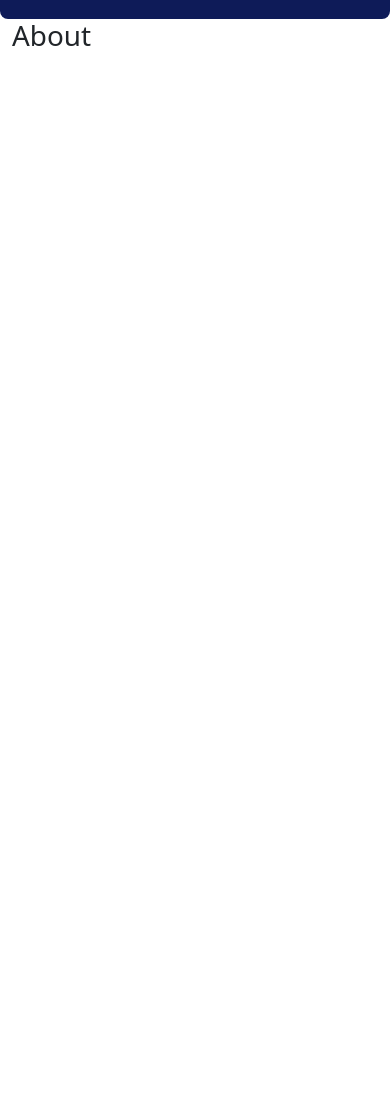
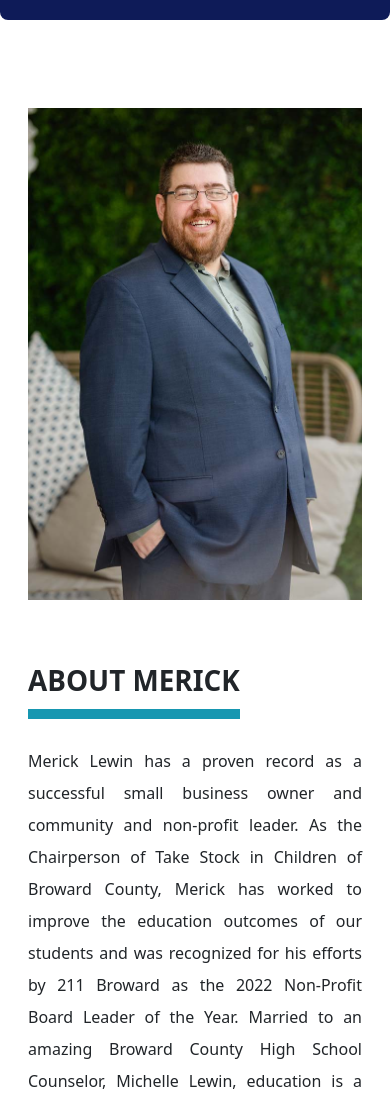
Before and after one commit to Merick-Lewin-Campaign/website-2022, a website built with Parcel: page src/index.html in a window 390 px wide. Shown: the part 900-2000 px from the top of the page. Before the commit the page ends 960 px from the top, so only its background shows below. Built offline with nearby package versions, Linux system fonts and the light colour scheme.

Commit message:
add about section and responsive styling

```diff
--- a/src/index.html
+++ b/src/index.html
@@ -15,12 +15,11 @@
 </head>
 
 <body>
-    <div class="hdr-container">
     <!-- Navbar -->
     <nav class="navbar navbar-expand-lg sticky-top navbar-dark p-3 nav-bg">
         <div class="container-lg d-flex justify-content-lg-between">
             <a class="navbar-brand" href="#">
-                    <img src="./img/campaign-logo.svg" alt="" width="300">
+                <img src="./img/campaign-logo.svg" alt="Merick Lewin for School Board District 6 Logo" width="300">
                 </a>
                 <button class="navbar-toggler" type="button" data-bs-toggle="collapse" data-bs-target="#navbarNav"
                     aria-controls="navbarNav" aria-expanded="false" aria-label="Toggle navigation">
@@ -51,7 +50,7 @@
                 </div>
             </nav>
             <!-- /Navbar -->
-
+            <div class="hdr-container">
                 <!-- Hero -->
                 <header class="hero home-hdr">
                     <div class="container-lg d-flex justify-content-md-between align-items-end  justify-content-sm-center">
@@ -65,7 +64,7 @@
                             schools.</p>
                         </div>
                     <div class="col-sm-8 col-md-6 col-xl-5">
-                        <img src="./img/hdr-photo.png" alt="Merick Lewin Family Photo">
+                        <img src="./img/hdr-photo.png" class="img-fluid" alt="Merick Lewin Family Photo">
                     </div>
                     </div>
                     </div>
@@ -105,13 +104,26 @@
     <!-- /Hero -->
 
     <!-- About -->
-    <div class="container-lg">
-        <div class="row">
-            <div class="col-8">
-                <h1>About</h1>
+    <section class="container-lg">
+        <div class="about mx-xl-5 mx-lg-3 mx-md-1">
+            <div class="about-img">
+                <img src="./img/MerickLewin.jpg" alt="Merick Lewin Photo" class="img-fluid">
+            </div>
+            <div class="about-text">
+                <h1 class="mb-5"><span>About Merick</span></h1>
+                <p>Merick Lewin has a proven record as a successful small business owner and community and non-profit leader. As the
+                    Chairperson of Take Stock in Children of Broward County, Merick has worked to improve the education outcomes of
+                    our
+                    students and was recognized for his efforts by 211 Broward as the 2022 Non-Profit Board Leader of the Year.
+                    Married
+                    to an amazing Broward County High School Counselor, Michelle Lewin, education is a shared passion in the Lewin
+                    Household. Merick and Michelle have a one year old son, whose future public education along with the experiences
+                    above drove Merick to seek a position on the school board and dedicate himself to work every day to improve our
+                    schools.</p>
+                <button type="submit" class="btn btn-danger px-4 py-3">Read More About Campaign</button>
             </div>
             </div>
-            </div>
+        </section>
     <!-- /About -->
     <!-- Focus -->
     <!-- /Focus -->
--- a/src/index.js
+++ b/src/index.js
@@ -1 +1,15 @@
 import 'bootstrap';
+
+//homepage nav background color when begin to scroll down
+const navbar = document.querySelector('nav')
+
+window.onscroll = function () {
+    // pageYOffset or scrollY
+    if (window.pageYOffset > 50) {
+        navbar.classList.add('scrolled')
+    } else {
+        navbar.classList.remove('scrolled')
+    }
+}
+
+// underline animation when scroll reach the section
--- a/src/scss/abstracts/_css-variables.scss
+++ b/src/scss/abstracts/_css-variables.scss
@@ -1,3 +1,8 @@
 :root {
     --bs-body-font-family:'Roboto', sans-serif;
+    --lg-spacing: 8rem
 }
+
+.py-lg {
+    padding: var(--lg-spacing) 0
+}
--- a/src/scss/components/_hero.scss
+++ b/src/scss/components/_hero.scss
@@ -1,11 +1,11 @@
 // main header container
 .hdr-container{
-    height: 85vh;
+    height: 75vh;
         @media screen and (max-width: 768px) {
-        height: 100vh;
+        height: 90vh;
     }
      @media screen and (max-height: 728px) {
-        height: 100vh;
+        height: 90vh;
     }
 }
 
@@ -57,7 +57,9 @@
 }
 
 @media screen and (max-width: 768px) {
-
+.home-hdr {
+        text-align: center;
+    }
     .hero-text{
         padding-bottom: 0;
     }
@@ -72,9 +74,7 @@
     }
 
 @media screen and (max-width: 991px) {
-        .home-hdr {
-        text-align: center;
-    }
+
     .nav-bg {
         background-color: transparent;
     }
@@ -82,3 +82,7 @@
         background-color: $secondary;
     }
 }
+
+.scrolled {
+    background-color: $secondary;
+}
--- a/src/scss/components/_home-page.scss
+++ b/src/scss/components/_home-page.scss
@@ -1,8 +1,51 @@
 .home-signup-form {
+  position: relative;
+  margin-top: -100px;
+
+  @media screen and (max-width: 768px) {
+    margin-top: -15vh;
+  }
+}
+
+.about {
+  display: grid;
+  grid-template-columns: 1fr 2fr;
+  gap: 3rem;
+  line-height: 2rem;
+  place-items: center;
+  text-align: justify;
+  margin-top: 5rem;
+
+
+  span {
+    font-weight: 700;
     position: relative;
-    margin-top: -10vh;
+    z-index: 1;
+    text-transform: uppercase;
+  }
+  span::after {
+    content: "";
+    position: absolute;
+    z-index: -1;
+    left: 0;
+    top: 3rem;
+    width: 100%;
+    height: 10px;
+    background: $primary;
+    transition: all 0.8s;
+    transition-delay: 0.4s;
+  }
+  img {
+      width: 100%;
+  }
 
-    @media screen and (max-width: 768px){
-       margin-top: -15vh;
-    }
+   @media screen and (max-width: 768px) {
+
+   .about-img, .about-text {
+       grid-column: span 3;
+       margin-inline: 0.5rem;
+       padding: 0.5rem
+   }
+  }
+
 }
```
Also changed, not shown: dist/MerickLewin.62042dd0.jpg (added), dist/hdr-bg.eb612f52.jpg, dist/hdr-photo.fd039a42.png, dist/index.html, src/img/MerickLewin.jpg (added), src/img/hdr-bg.jpg, src/img/hdr-photo.png, 4 other files. Lines whose indentation alone changed are shown as unchanged.
